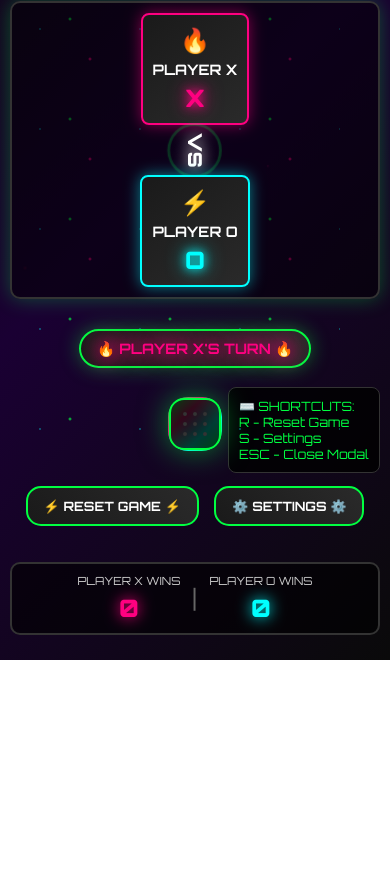
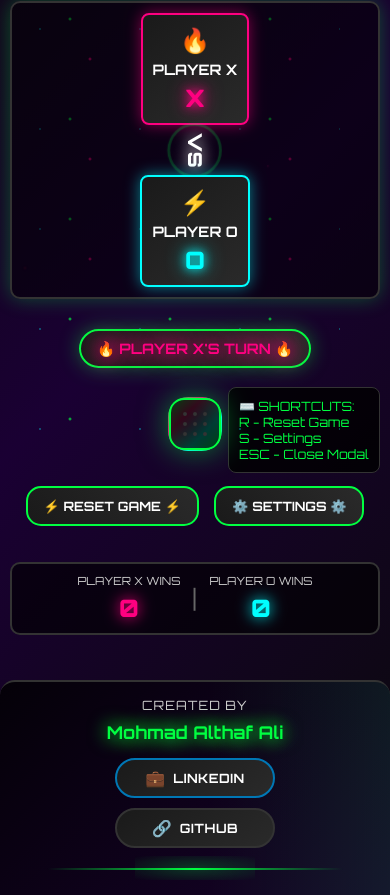
Before and after one commit to althafalimohommad/neon_tic_tac_toe_game, a plain HTML site: page index.html in a window 390 px wide. Shown: the part 361-1256 px from the top of the page. Before the commit the page ends 1021 px from the top, so only its background shows below. Drawn offline with Linux system fonts and the light colour scheme.

Commit message:
Add developer footer with social links - Created by Mohmad Althaf Ali

```diff
--- a/index.html
+++ b/index.html
@@ -200,6 +200,30 @@
         </div>
     </div>
 
+    <!-- Footer -->
+    <footer class="game-footer">
+        <div class="footer-content">
+            <div class="creator-info">
+                <div class="creator-text">Created by</div>
+                <div class="creator-name">Mohmad Althaf Ali</div>
+                <div class="social-links">
+                    <a href="https://www.linkedin.com/in/mohmad-althaf-ali-2619b6381/" target="_blank" class="social-link linkedin">
+                        <span class="social-icon">💼</span>
+                        <span class="social-text">LinkedIn</span>
+                    </a>
+                    <a href="https://github.com/althafalimohommad" target="_blank" class="social-link github">
+                        <span class="social-icon">🔗</span>
+                        <span class="social-text">GitHub</span>
+                    </a>
+                </div>
+            </div>
+            <div class="footer-decoration">
+                <div class="footer-line"></div>
+                <div class="footer-glow"></div>
+            </div>
+        </div>
+    </footer>
+
     <script src="static/js/neon_script.js"></script>
 </body>
 </html>
--- a/static/css/neon_style.css
+++ b/static/css/neon_style.css
@@ -1524,6 +1524,224 @@ body {
         font-size: 0.7rem;
         margin: 4px;
     }
+}
+
+/* Footer Styles */
+.game-footer {
+    margin-top: 50px;
+    padding: 30px 20px;
+    background: linear-gradient(135deg, rgba(0, 0, 0, 0.8), rgba(26, 0, 51, 0.8));
+    border-top: 2px solid #333;
+    border-radius: 20px 20px 0 0;
+    position: relative;
+    overflow: hidden;
+}
+
+.game-footer::before {
+    content: '';
+    position: absolute;
+    top: 0;
+    left: -100%;
+    width: 100%;
+    height: 100%;
+    background: linear-gradient(90deg, transparent, rgba(0, 255, 65, 0.1), transparent);
+    animation: footerGlow 3s ease-in-out infinite;
+}
+
+@keyframes footerGlow {
+    0%, 100% { left: -100%; }
+    50% { left: 100%; }
+}
+
+.footer-content {
+    max-width: 800px;
+    margin: 0 auto;
+    text-align: center;
+    position: relative;
+    z-index: 2;
+}
+
+.creator-info {
+    margin-bottom: 20px;
+}
+
+.creator-text {
+    font-size: 0.9rem;
+    color: #cccccc;
+    margin-bottom: 8px;
+    text-transform: uppercase;
+    letter-spacing: 1px;
+}
+
+.creator-name {
+    font-size: 1.5rem;
+    font-weight: 700;
+    color: #00ff41;
+    text-shadow: 0 0 15px #00ff41;
+    margin-bottom: 15px;
+    animation: nameGlow 2s ease-in-out infinite alternate;
+}
+
+@keyframes nameGlow {
+    from { text-shadow: 0 0 15px #00ff41; }
+    to { text-shadow: 0 0 25px #00ff41, 0 0 35px #00ff41; }
+}
+
+.social-links {
+    display: flex;
+    justify-content: center;
+    gap: 20px;
+    margin-top: 15px;
+}
+
+.social-link {
+    display: flex;
+    align-items: center;
+    gap: 8px;
+    padding: 10px 15px;
+    background: linear-gradient(145deg, #1a1a1a, #2a2a2a);
+    border: 2px solid #333;
+    border-radius: 25px;
+    color: #ffffff;
+    text-decoration: none;
+    font-family: 'Orbitron', monospace;
+    font-size: 0.9rem;
+    font-weight: 600;
+    transition: all 0.3s ease;
+    position: relative;
+    overflow: hidden;
+}
+
+.social-link::before {
+    content: '';
+    position: absolute;
+    top: 0;
+    left: -100%;
+    width: 100%;
+    height: 100%;
+    background: linear-gradient(90deg, transparent, rgba(255, 255, 255, 0.1), transparent);
+    transition: left 0.5s;
+}
+
+.social-link:hover::before {
+    left: 100%;
+}
+
+.social-link.linkedin {
+    border-color: #0077b5;
+}
+
+.social-link.linkedin:hover {
+    border-color: #00a0dc;
+    box-shadow: 0 0 20px rgba(0, 160, 220, 0.5);
+    transform: translateY(-2px);
+}
+
+.social-link.github {
+    border-color: #333;
+}
+
+.social-link.github:hover {
+    border-color: #6e40c9;
+    box-shadow: 0 0 20px rgba(110, 64, 201, 0.5);
+    transform: translateY(-2px);
+}
+
+.social-icon {
+    font-size: 1.1rem;
+}
+
+.social-text {
+    text-transform: uppercase;
+    letter-spacing: 0.5px;
+}
+
+.footer-decoration {
+    position: relative;
+    margin-top: 20px;
+}
+
+.footer-line {
+    height: 2px;
+    background: linear-gradient(90deg, transparent, #00ff41, transparent);
+    margin: 15px auto;
+    width: 60%;
+    border-radius: 2px;
+}
+
+.footer-glow {
+    position: absolute;
+    top: -10px;
+    left: 50%;
+    transform: translateX(-50%);
+    width: 100px;
+    height: 20px;
+    background: radial-gradient(ellipse, rgba(0, 255, 65, 0.3), transparent);
+    animation: footerPulse 2s ease-in-out infinite;
+}
+
+@keyframes footerPulse {
+    0%, 100% { opacity: 0.3; transform: translateX(-50%) scale(1); }
+    50% { opacity: 0.7; transform: translateX(-50%) scale(1.2); }
+}
+
+/* Footer Responsive Styles */
+@media (max-width: 768px) {
+    .game-footer {
+        margin-top: 30px;
+        padding: 20px 15px;
+    }
+
+    .creator-name {
+        font-size: 1.3rem;
+    }
+
+    .social-links {
+        flex-direction: column;
+        gap: 12px;
+        align-items: center;
+    }
+
+    .social-link {
+        min-width: 180px;
+        justify-content: center;
+    }
+}
+
+@media (max-width: 575px) {
+    .game-footer {
+        margin-top: 20px;
+        padding: 15px 10px;
+        border-radius: 15px 15px 0 0;
+    }
+
+    .creator-text {
+        font-size: 0.8rem;
+    }
+
+    .creator-name {
+        font-size: 1.1rem;
+        margin-bottom: 12px;
+    }
+
+    .social-links {
+        gap: 10px;
+    }
+
+    .social-link {
+        padding: 8px 12px;
+        font-size: 0.8rem;
+        min-width: 160px;
+    }
+
+    .social-icon {
+        font-size: 1rem;
+    }
+
+    .footer-line {
+        width: 80%;
+        margin: 10px auto;
+    }
 }@keyframes pulse {
     0%, 100% { opacity: 1; }
     50% { opacity: 0.7; }
```
